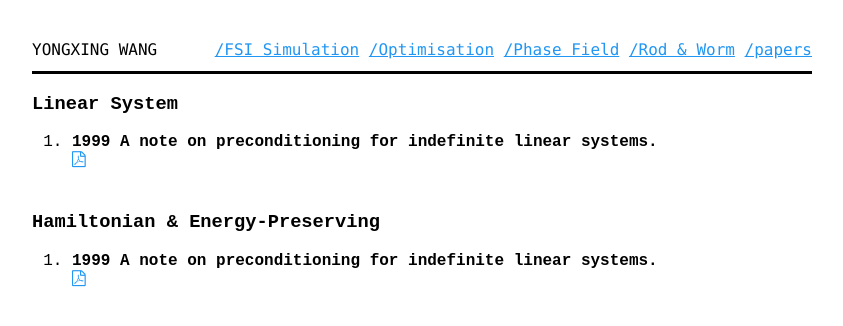
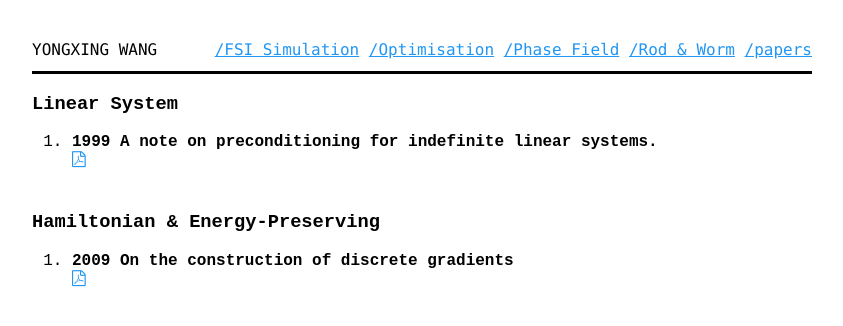
Before and after one commit to yongxingwang/yongxingwang.github.io, a Jekyll site: the page built from publication.html, in a window 1280 px wide. Shown: the top 326 px of the page, without its empty margins (218-1061 px from the left). Built offline with Jekyll 4.4.1, drawn with Linux system fonts in a browser that asks for light colours; some web fonts are replaced.

Commit message:
Update publication.html

```diff
--- a/publication.html
+++ b/publication.html
@@ -26,8 +26,8 @@ title: publication
         </header>
         <ol class="pub" reversed>
             <li>
-                <span class="ptitle">1999 A note on preconditioning for indefinite linear systems.</span>
-                <a href="assets/pdf/1999BlockPreconditioning.pdf"><i class="icon-file-pdf-o" aria-hidden="true"><span class="sr">PDF</span></i></a></span>
+                <span class="ptitle">2009 On the construction of discrete gradients</span>
+                <a href="assets/pdf/2009DiscreteGradient.pdf"><i class="icon-file-pdf-o" aria-hidden="true"><span class="sr">PDF</span></i></a></span>
             </li>
 
         </ol>
```
